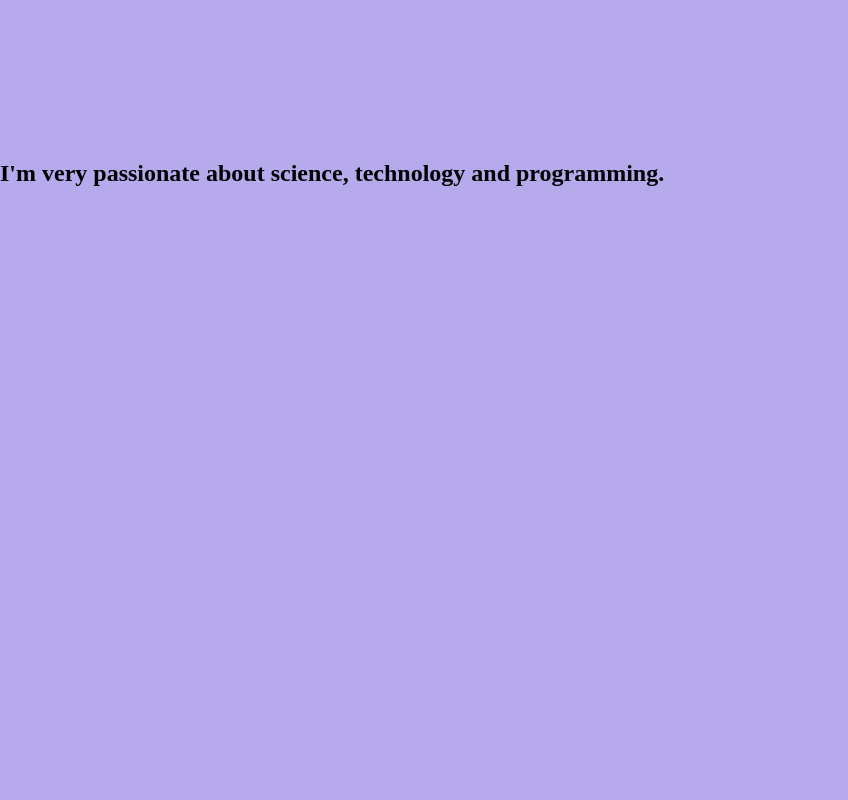
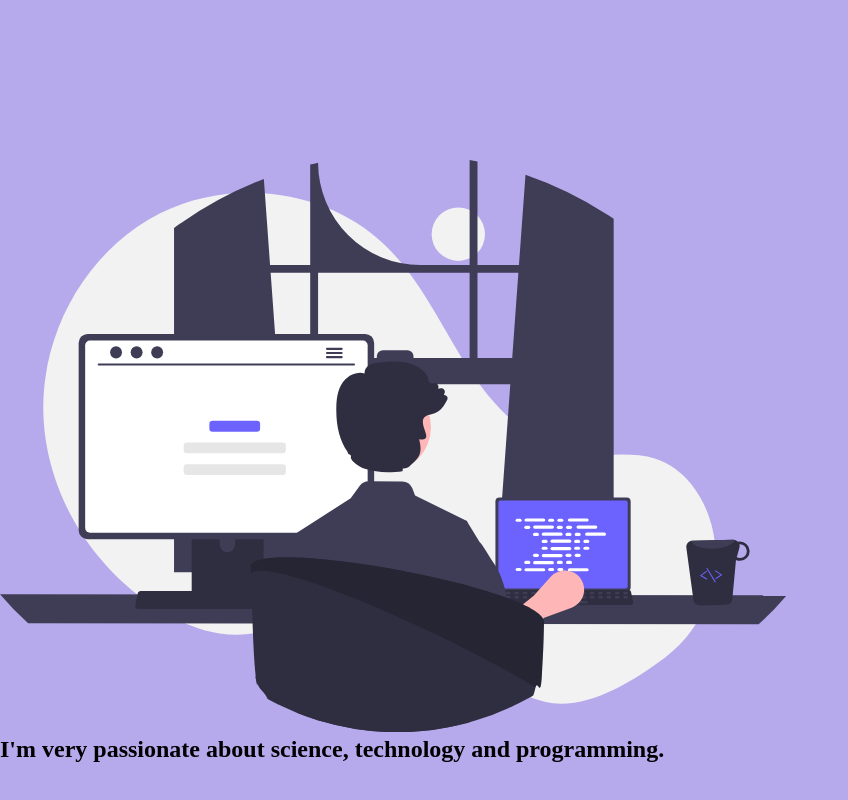
Before and after one commit to matheustkaczyk/portfolio-tkaczyk, a React (Vite) app: page / in a window 1280 px wide. Shown: the part 640-1440 px from the top of the page, without its empty margins (0-848 px from the left). Built offline with nearby package versions, Linux system fonts and the light colour scheme; a web font is replaced by a local one.

Commit message:
fix: corrigindo instalando do plug vite, renderizando svg na tela

```diff
--- a/package.json
+++ b/package.json
@@ -13,13 +13,13 @@
     "react-dom": "^18.2.0",
     "react-icons": "^4.4.0",
     "react-typing-effect": "^2.0.5",
-    "sass": "^1.54.4"
+    "sass": "^1.54.4",
+    "vite-plugin-svgr": "^2.2.1"
   },
   "devDependencies": {
     "@types/react": "^18.0.17",
     "@types/react-dom": "^18.0.6",
     "@vitejs/plugin-react": "^2.0.1",
-    "vite": "^3.0.7",
-    "vite-svg-loader": "^3.4.0"
+    "vite": "^3.0.7"
   }
 }
--- a/src/pages/About/index.jsx
+++ b/src/pages/About/index.jsx
@@ -1,7 +1,10 @@
+import { ReactComponent as ProgrammingSvg } from '../../assets/images/programming.svg';
+
 const About = () => {
   return(
     <section className="about-wrapper" id="about">
       <div className="about">
+        <ProgrammingSvg />
         <h2>I'm very passionate about science, technology and programming.</h2>
       </div>
     </section>
--- a/vite.config.js
+++ b/vite.config.js
@@ -1,8 +1,8 @@
 import { defineConfig } from 'vite'
 import react from '@vitejs/plugin-react'
-import svgLoader from 'vite-svg-loader'
+import svgr from 'vite-plugin-svgr';
 
 // https://vitejs.dev/config/
 export default defineConfig({
-  plugins: [react(), svgLoader()]
+  plugins: [react(), svgr()]
 })
```
Also changed, not shown: 1 other file (tests, documents, lock files or other folders).
